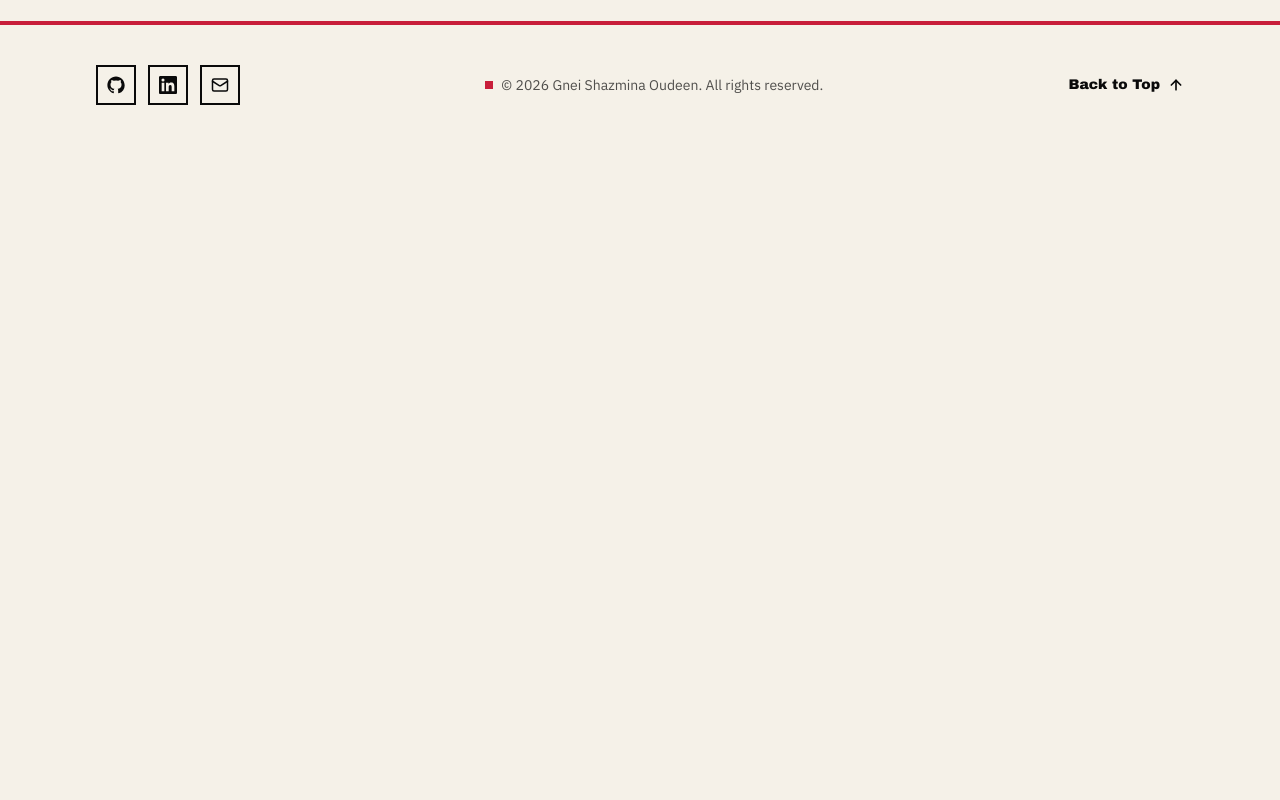
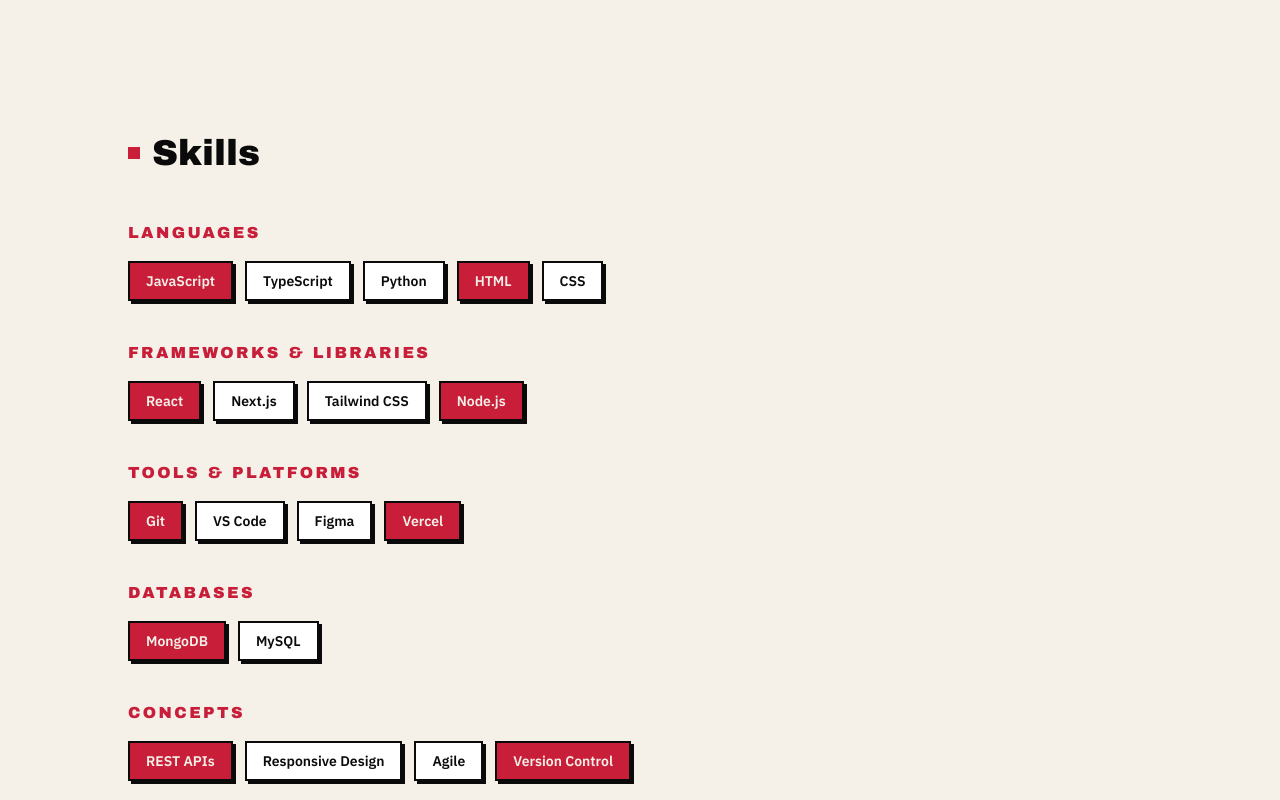
Before and after one commit to ShazminaOudeen/Shazmina-portfolio, a Next.js app: page / in a window 1280 px wide. Shown: the part 1420-2220 px from the top of the page. Before the commit the page ends 1565 px from the top, so only its background shows below. Built offline with nearby package versions, Linux system fonts and the light colour scheme.

Commit message:
adding skills section and modifying about section to use reusable chip component

```diff
--- a/app/page.tsx
+++ b/app/page.tsx
@@ -2,6 +2,7 @@
 import Navbar from "@/components/layout/Navbar";
 import Hero from "@/components/sections/Hero";
 import About from "@/components/sections/About";
+import Skills from "@/components/sections/Skills";
 import Footer from "@/components/layout/Footer";
 export default function Home() {
   return (
@@ -11,6 +12,7 @@
       <main id="top" className="bg-washi dark:bg-ink pt-16 md:pt-20">
         <Hero />
         <About />
+        <Skills />
         {/* About, Skills, Timeline, Projects, Blog, Contact go here */}
       </main>
       <Footer />
--- a/components/sections/About.tsx
+++ b/components/sections/About.tsx
@@ -2,6 +2,7 @@
 
 import { motion } from "framer-motion";
 import Image from "next/image";
+import Chip from "@/components/ui/Chip";
 import data from "@/content/data.json";
 
 export default function About() {
@@ -11,8 +12,7 @@
       className="relative py-20 md:py-28 px-4 md:px-8 bg-washi dark:bg-ink transition-colors overflow-hidden"
     >
       <div className="max-w-5xl mx-auto grid md:grid-cols-[1fr_1.3fr] gap-10 md:gap-16 items-center">
-        {/* Image side - bordered card with offset shadow block behind it,
-            same visual language as the Hero photo treatment */}
+        {/* Image side - floating transparent cutout, matches Hero photo language */}
         <motion.div
           initial={{ opacity: 0, x: -30 }}
           whileInView={{ opacity: 1, x: 0 }}
@@ -63,32 +63,19 @@
             </p>
           </motion.div>
 
-          {/* Quick fact chips - pulled from data.json */}
-          <motion.div
-            initial={{ opacity: 0 }}
-            whileInView={{ opacity: 1 }}
-            viewport={{ once: true, amount: 0.4 }}
-            transition={{ duration: 0.5, delay: 0.2 }}
-            className="flex flex-wrap gap-3"
-          >
+          {/* Quick fact chips - now using the shared Chip component,
+              same one used in Skills, keeps styling consistent everywhere */}
+          <div className="flex flex-wrap gap-3">
             {data.personal.quickFacts.map((fact, i) => (
-              <motion.span
+              <Chip
                 key={fact}
-                initial={{ opacity: 0, y: 10 }}
-                whileInView={{ opacity: 1, y: 0 }}
-                viewport={{ once: true, amount: 0.4 }}
-                transition={{ duration: 0.4, delay: 0.25 + i * 0.08 }}
-                whileHover={{ x: 2, y: 2 }}
-                className={`px-4 py-2 border-2 border-ink dark:border-washi font-body text-sm font-semibold shadow-brutal-sm transition-transform ${
-                  i % 2 === 0
-                    ? "bg-blade text-washi"
-                    : "bg-surface dark:bg-[#161616] text-ink dark:text-washi"
-                }`}
+                variant={i % 2 === 0 ? "filled" : "outline"}
+                delay={0.25 + i * 0.08}
               >
                 {fact}
-              </motion.span>
+              </Chip>
             ))}
-          </motion.div>
+          </div>
         </div>
       </div>
     </section>
--- /dev/null
+++ b/components/sections/Skills.tsx
@@ -0,0 +1,78 @@
+"use client";
+
+import { motion } from "framer-motion";
+import Chip from "@/components/ui/Chip";
+import data from "@/content/data.json";
+
+// Maps data.json keys to display labels - edit labels here if you rename
+// or add categories in data.json's skills object
+const CATEGORY_LABELS: Record<string, string> = {
+  languages: "Languages",
+  frameworks: "Frameworks & Libraries",
+  tools: "Tools & Platforms",
+  databases: "Databases",
+  concepts: "Concepts",
+};
+
+export default function Skills() {
+  const categories = Object.entries(data.skills) as [string, string[]][];
+
+  return (
+    <section
+      id="skills"
+      className="relative py-20 md:py-28 px-4 md:px-8 bg-washi dark:bg-ink transition-colors"
+    >
+      <div className="max-w-5xl mx-auto">
+        {/* Section heading */}
+        <motion.div
+          initial={{ opacity: 0, y: 16 }}
+          whileInView={{ opacity: 1, y: 0 }}
+          viewport={{ once: true, amount: 0.4 }}
+          transition={{ duration: 0.5, ease: "easeOut" }}
+          className="flex items-center gap-3 mb-12"
+        >
+          <span className="w-3 h-3 bg-blade shrink-0" />
+          <h2 className="font-heading text-3xl md:text-4xl text-ink dark:text-washi">
+            Skills
+          </h2>
+        </motion.div>
+
+        {/* Category groups */}
+        <div className="flex flex-col gap-10">
+          {categories.map(([key, items], groupIndex) => {
+            if (!items || items.length === 0) return null;
+            const label = CATEGORY_LABELS[key] ?? key;
+
+            return (
+              <motion.div
+                key={key}
+                initial={{ opacity: 0, y: 20 }}
+                whileInView={{ opacity: 1, y: 0 }}
+                viewport={{ once: true, amount: 0.3 }}
+                transition={{ duration: 0.5, delay: groupIndex * 0.08 }}
+              >
+                {/* Category label */}
+                <h3 className="font-heading text-sm md:text-base tracking-[0.15em] uppercase text-blade dark:text-blade-light mb-4">
+                  {label}
+                </h3>
+
+                {/* Chips for this category */}
+                <div className="flex flex-wrap gap-3">
+                  {items.map((skill, i) => (
+                    <Chip
+                      key={skill}
+                      variant={i % 3 === 0 ? "filled" : "outline"}
+                      delay={i * 0.04}
+                    >
+                      {skill}
+                    </Chip>
+                  ))}
+                </div>
+              </motion.div>
+            );
+          })}
+        </div>
+      </div>
+    </section>
+  );
+}
--- /dev/null
+++ b/components/ui/Chip.tsx
@@ -0,0 +1,32 @@
+"use client";
+
+import { motion } from "framer-motion";
+import { ReactNode } from "react";
+
+interface ChipProps {
+  children: ReactNode;
+  variant?: "filled" | "outline";
+  delay?: number;
+}
+
+// Reusable bordered chip/badge - used across Skills, About's quick facts,
+// Project tech tags, etc. Keeps the neobrutalism chip style consistent
+// in one place instead of repeating the same classes in every section.
+export default function Chip({ children, variant = "outline", delay = 0 }: ChipProps) {
+  return (
+    <motion.span
+      initial={{ opacity: 0, y: 10 }}
+      whileInView={{ opacity: 1, y: 0 }}
+      viewport={{ once: true, amount: 0.4 }}
+      transition={{ duration: 0.4, delay }}
+      whileHover={{ x: 2, y: 2 }}
+      className={`inline-flex items-center px-4 py-2 border-2 border-ink dark:border-washi font-body text-sm font-semibold shadow-brutal-sm transition-transform cursor-default ${
+        variant === "filled"
+          ? "bg-blade text-washi"
+          : "bg-surface dark:bg-[#161616] text-ink dark:text-washi"
+      }`}
+    >
+      {children}
+    </motion.span>
+  );
+}
--- a/content/data.json
+++ b/content/data.json
@@ -11,7 +11,13 @@
   "linkedin": "https://linkedin.com/in/yourprofile",
    "quickFacts": ["Based in Sri Lanka", "Frontend Focused", "Always Learning"]
   },
-  "skills": ["React", "Next.js", "Tailwind CSS", "TypeScript"],
+  "skills": {
+  "languages": ["JavaScript", "TypeScript", "Python", "HTML", "CSS"],
+  "frameworks": ["React", "Next.js", "Tailwind CSS", "Node.js"],
+  "tools": ["Git", "VS Code", "Figma", "Vercel"],
+  "databases": ["MongoDB", "MySQL"],
+  "concepts": ["REST APIs", "Responsive Design", "Agile", "Version Control"]
+},
   "timeline": [
     {
       "type": "work",
```
